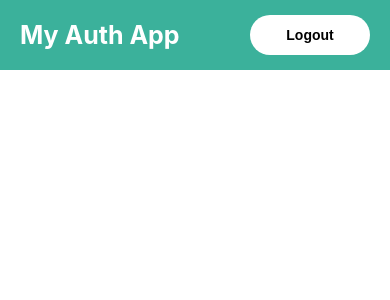
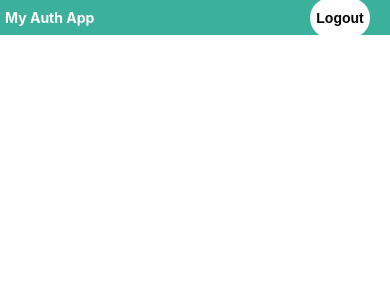
Before and after one commit to Sivaramanraja98/Passwordreset-frontend, a React (Create React App) app: page / in a window 390 px wide. Shown: the top 300 px of the page. Built offline with nearby package versions, Linux system fonts and the light colour scheme; sample sign-in values are in the browser's storage.

Commit message:
Update styles.css

```diff
--- a/src/components/Main/styles.css
+++ b/src/components/Main/styles.css
@@ -25,11 +25,35 @@
 	cursor: pointer;
 	margin-right: 20px;
   }
-.text_container {
+
+  @media (max-width: 768px) {
+	.navbar {
 	  width: 100%;
-	min-height: 100vh;
-	background-color: #f5f5f5;
-	display: flex;
-	align-items: center;
-	justify-content: center;
+	  height: 50px;
 	}
+
+	.navbar h1 {
+	  font-size: 18px;
+	  margin-left: 10px;
+	}
+
+	.white_btn {
+	  width: 80px;
+	}
+  }
+
+  @media (max-width: 576px) {
+	.navbar {
+	  width: 100%;
+	  height: 35px;
+	}
+
+	.navbar h1 {
+	  font-size: 14px;
+	  margin-left: 5px;
+	}
+
+	.white_btn {
+	  width: 60px;
+	}
+  }
```
Lines whose indentation alone changed are shown as unchanged.
